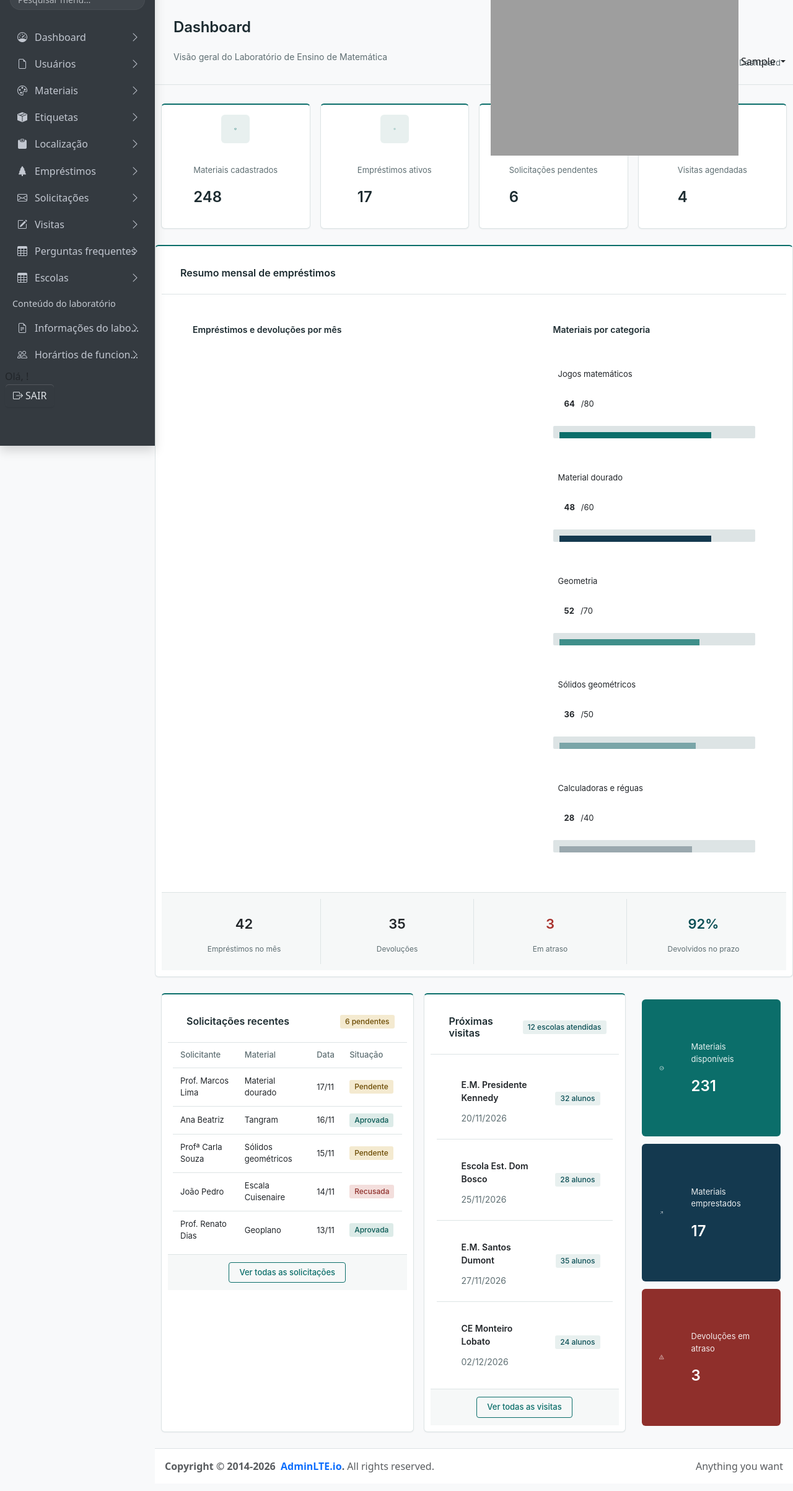
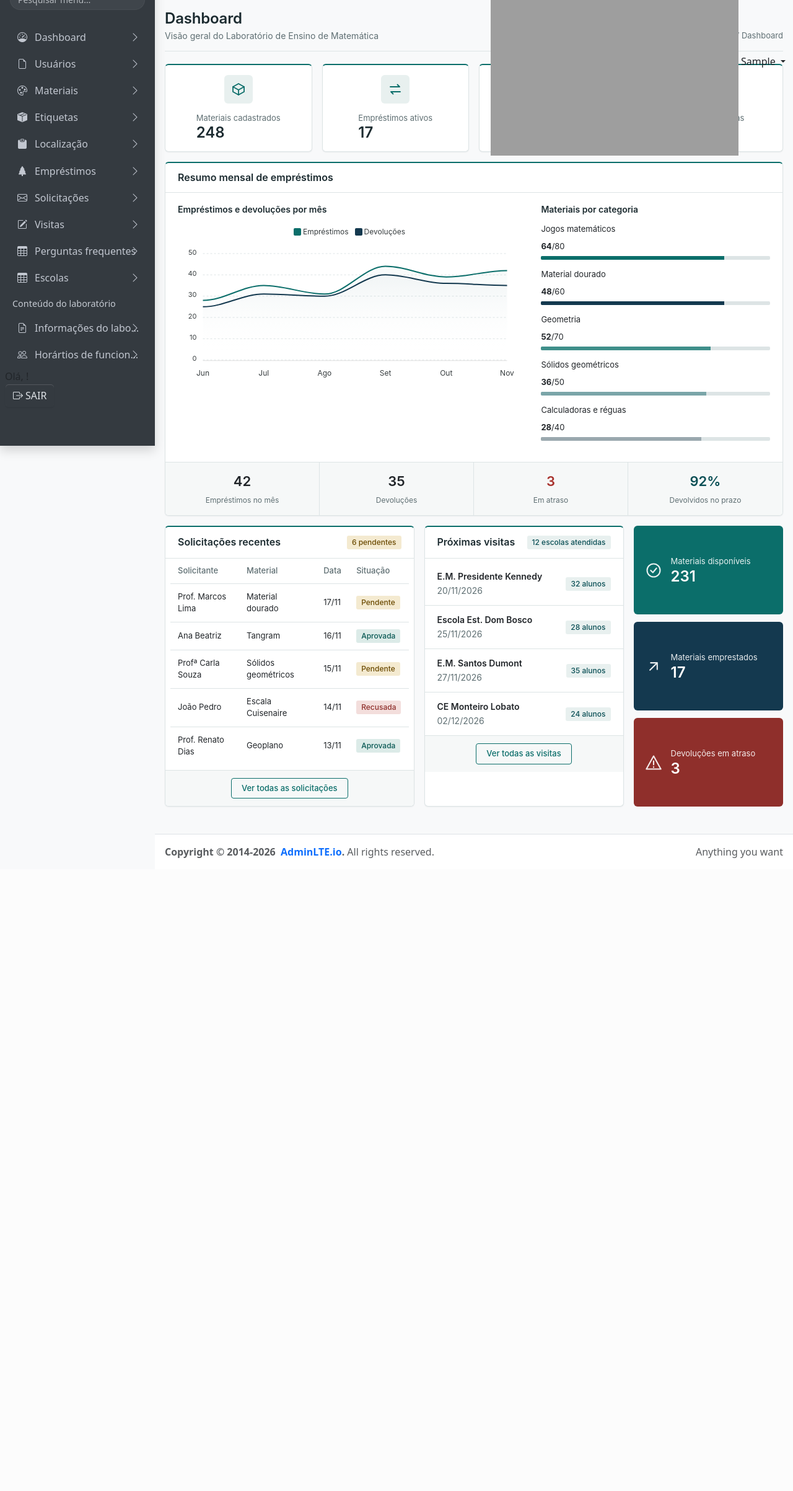
Before and after one commit to emillylaviny/LEM-IFRN-SPP, a Django app: page /dashboard/ in a window 1280 px wide. Shown: the part 81-2486 px from the top of the page at 62% size. After the commit the page ends 1465 px from the top, so only its background shows below. Run offline with Django 4.2, Linux system fonts and the light colour scheme; the visitor is signed in with stand-in values (Sample User, id 1); a map, chart or similar area stays blank; some libraries are stand-ins or nearby versions; grey boxes are pictures that could not be loaded.

Commit message:
Corrigindo dashboard

```diff
--- a/dashboard/templates/dashboard/dashboard.html
+++ b/dashboard/templates/dashboard/dashboard.html
@@ -52,7 +52,7 @@
 <!-- Funcionar botão menu lateral -->
 <style>
 #lem-dash{--teal:#0b6e6a;--teal-d:#0a4f55;--blue:#14394f;--mint:#e8f0ef;--tint:#f6f8f8;--ink:#1c2b30;--mut:#5f6f73;--line:#dde4e5;--coral:#a8322d;font-family:"Inter","Segoe UI",system-ui,sans-serif;color:var(--ink)}
-#lem-dash *{box-sizing:border-box; padding: 10px;}
+#lem-dash *{box-sizing:border-box;}
 #lem-dash .d-head{display:flex;flex-wrap:wrap;justify-content:space-between;align-items:flex-end;gap:8px;margin-bottom:20px;padding-bottom:14px;border-bottom:1px solid var(--line)}
 #lem-dash h2{margin:0;font-size:24px;font-weight:600;letter-spacing:-.2px}
 #lem-dash .d-sub{margin:2px 0 0;color:var(--mut);font-size:14px}
@@ -480,7 +480,7 @@ try {
       <!--begin::App Main-->
       <main class="app-main" id="conteudoPrincipal">
         <!--begin::App Content Header-->
-          <div id="lem-dash">
+          <div id="lem-dash" class="p-3">
 
             <svg width="0" height="0" style="position:absolute" aria-hidden="true">
               <defs>
@@ -605,8 +605,6 @@ try {
             </div>
 
             <script id="lem-dash-grafico" type="application/json">{"meses": ["Jun", "Jul", "Ago", "Set", "Out", "Nov"], "emprestimos": [28, 35, 31, 44, 39, 42], "devolucoes": [25, 31, 30, 40, 36, 35]}</script>
-          </div>
-
             <script>
               // Gráfico do Dashboard. Pode ser chamado de novo: window.initDashboardHome()
               (function () {
@@ -640,8 +638,11 @@ try {
                 else initDashboardHome();
               })();
             </script>
+          </div>
+      </main>
+      <!--end::App Main-->
 
-      <!--end::App Main-->
+
       <!--begin::Footer-->
       <footer class="app-footer">
         <!--begin::To the end-->
@@ -676,6 +677,8 @@ try {
     src="https://cdn.jsdelivr.net/npm/bootstrap@5.3.8/dist/js/bootstrap.min.js"
     crossorigin="anonymous"
   ></script>
+  <script src="https://cdn.jsdelivr.net/npm/apexcharts@3.37.1/dist/apexcharts.min.js" crossorigin="anonymous"></script>
+
 
 <script>
 const conteudoPrincipal = document.getElementById("conteudoPrincipal");
```
Lines whose indentation alone changed are shown as unchanged.
